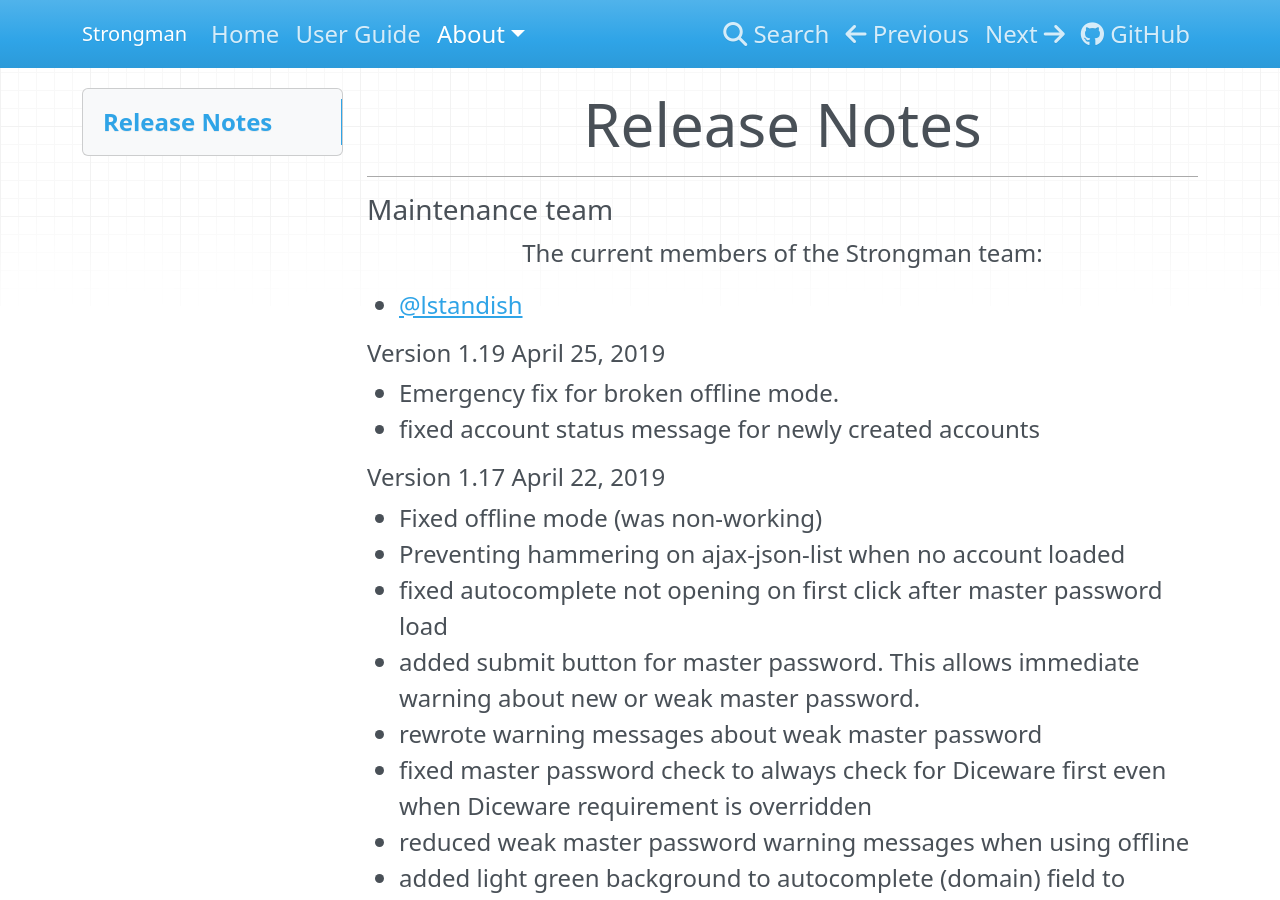
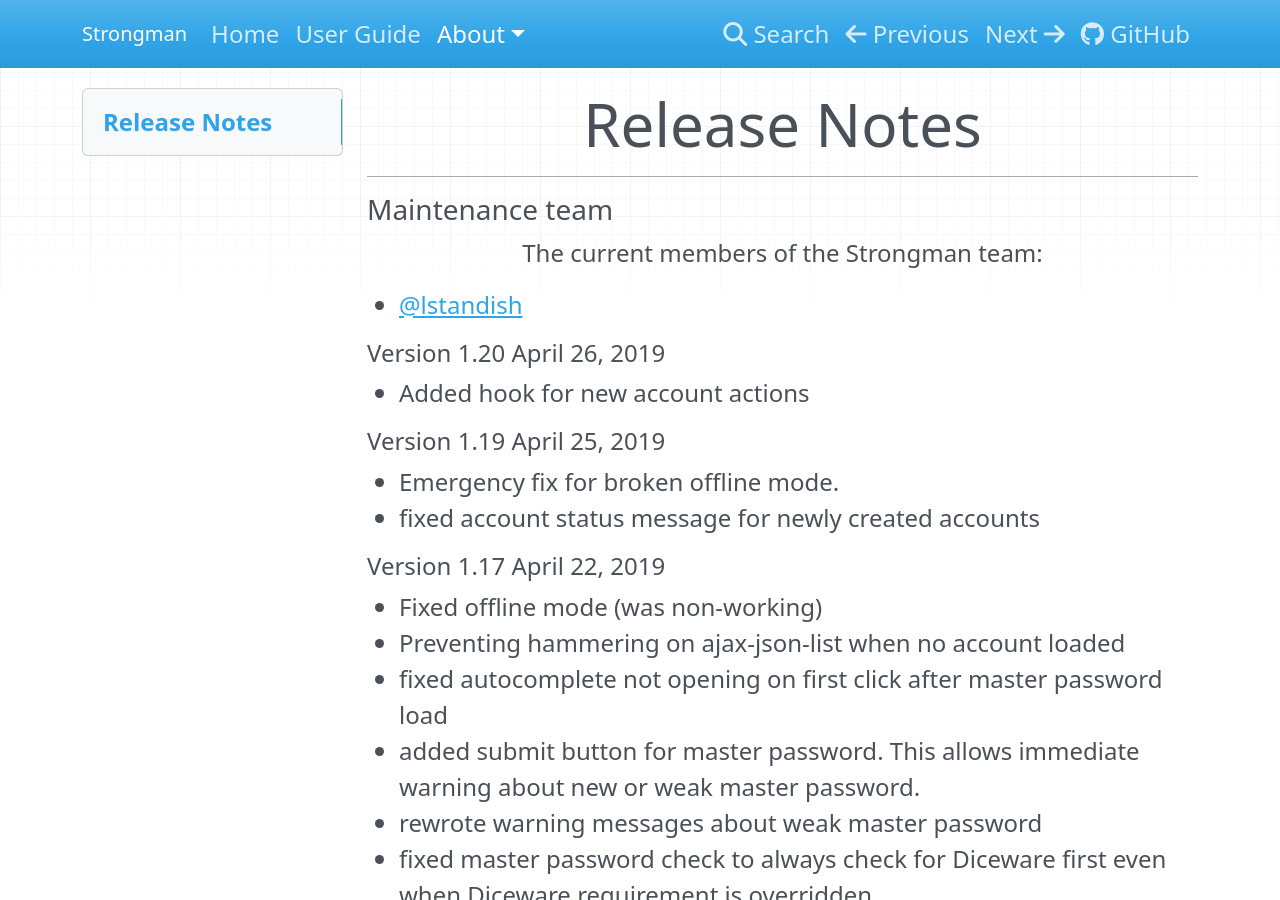
Before and after one commit to lstandish/strongman-md, an MkDocs documentation site: the page built from docs/about/release-notes.md, in a window 1280 px wide and 900 px high. Built offline with MkDocs 1.6.1, drawn with Linux system fonts in a browser that asks for light colours.

Commit message:
update site

```diff
--- a/docs/about/release-notes.md
+++ b/docs/about/release-notes.md
@@ -7,6 +7,9 @@
 The current members of the Strongman team:
 
 * [@lstandish](https://github.com/lstandish/)
+
+#### Version 1.20 April 26, 2019
+- Added hook for new account actions
 
 #### Version 1.19 April 25, 2019
 - Emergency fix for broken offline mode.
```
